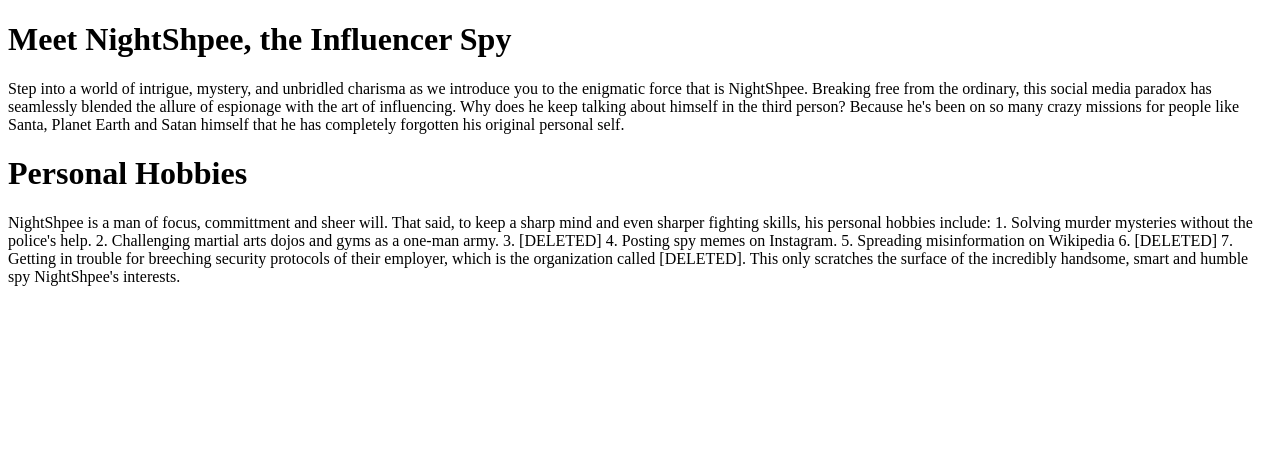
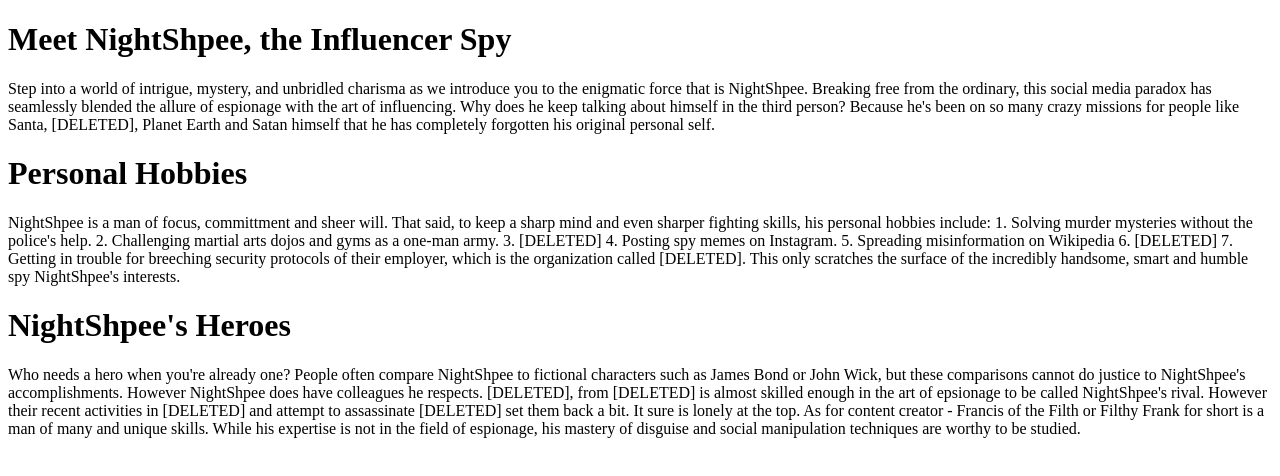
Before and after one commit to nightshpee20/stu2101321035, a plain HTML site: page index.html in a window 1280 px wide. Drawn offline with Linux system fonts and the light colour scheme.

Commit message:
Add: Inspirational content creators

```diff
--- a/index.html
+++ b/index.html
@@ -15,8 +15,8 @@
             Step into a world of intrigue, mystery, and unbridled charisma as we introduce you to the enigmatic
             force that is NightShpee. Breaking free from the ordinary, this social media paradox has seamlessly
             blended the allure of espionage with the art of influencing. Why does he keep talking about himself
-            in the third person? Because he's been on so many crazy missions for people like Santa, Planet Earth
-            and Satan himself that he has completely forgotten his original personal self.
+            in the third person? Because he's been on so many crazy missions for people like Santa, [DELETED],
+            Planet Earth and Satan himself that he has completely forgotten his original personal self.
         </p>
     </div>
 
@@ -40,6 +40,22 @@
         </p>
     </div>
 
+    <div>
+        <h1>NightShpee's Heroes</h1>
+
+        <p>
+            Who needs a hero when you're already one? People often compare NightShpee to fictional characters such as
+            James Bond or John Wick, but these comparisons cannot do justice to NightShpee's accomplishments. However
+            NightShpee does have colleagues he respects. [DELETED], from [DELETED] is almost skilled enough in the art
+            of epsionage to be called NightShpee's rival. However their recent activities in [DELETED] and attempt to
+            assassinate [DELETED] set them back a bit. It sure is lonely at the top. As for content creator -
+            Francis of the Filth or Filthy Frank for short is a man of many and unique skills. While his expertise is
+            not
+            in the field of espionage, his mastery of disguise and social manipulation techniques are worthy to be
+            studied.
+        </p>
+    </div>
+
 </body>
 
 </html>
```
